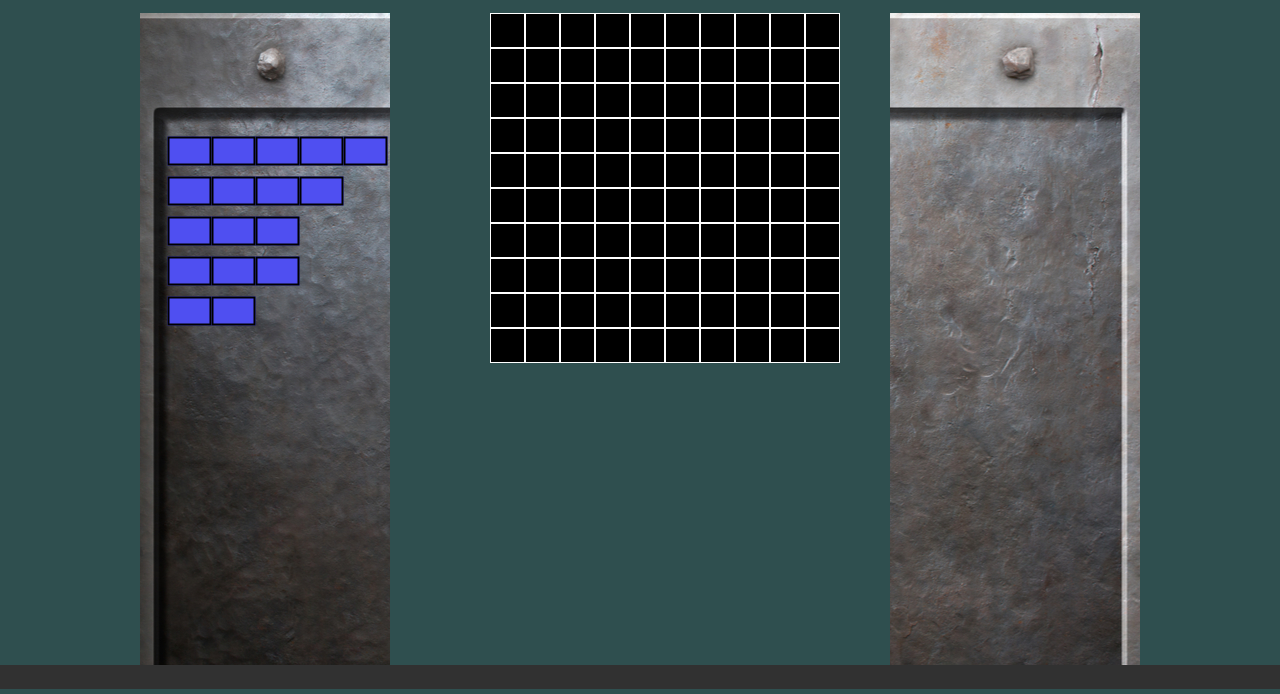
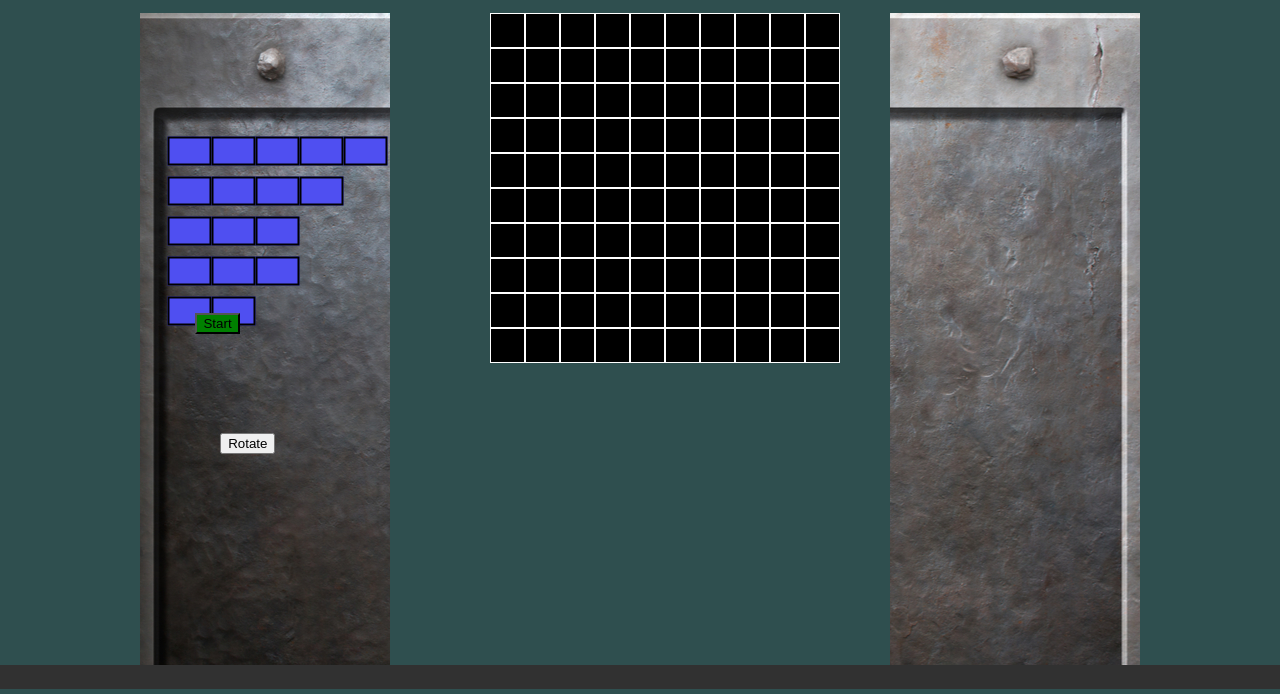
Before and after one commit to c0dezer019/Battleship, a plain HTML site: page index.html in a window 1280 px wide. Shown: the part 111-805 px from the top of the page. Drawn offline with Linux system fonts and the light colour scheme.

Commit message:
Refactoring.

```diff
--- a/css/style.css
+++ b/css/style.css
@@ -102,6 +102,7 @@ section {
     top: 120px;
     left: 35px;
 }
+
 .shipPiece {
     height: 40px;
     width: 25px;
@@ -111,11 +112,20 @@ section {
     -ms-transform: rotate(-90deg);
     -o-transform: rotate(-90deg);
 }
+
 .healthPip {
     border: 2px solid black;
     width: 100%;
     height: 100%;
     Display: block;
+}
+
+.theButtonZone {
+    display: inline-block;
+    position: relative;
+    height: fit-content;
+    width: fit-content;
+    top: 100px;
 }
 
 
--- a/js/logistics.js
+++ b/js/logistics.js
@@ -166,10 +166,10 @@ document.getElementById('playerBoard').appendChild(buttonZone);
 const rotButton = document.createElement('button');
 rotButton.setAttribute('id', 'rotate');
 rotButton.innerText = "Rotate"
-document.getElementsByClassName('theButtonZone').appendChild(rotButton);
+document.querySelector('.theButtonZone').appendChild(rotButton);
 
 const startButton = document.createElement('button');
 startButton.setAttribute('id', 'startGame');
 startButton.style.backgroundColor = "green";
 startButton.innerText = "Start"
-document.getElementsByClassName('theButtonZone').appendChild(rotButton);
+document.querySelector('.theButtonZone').appendChild(startButton);
```
